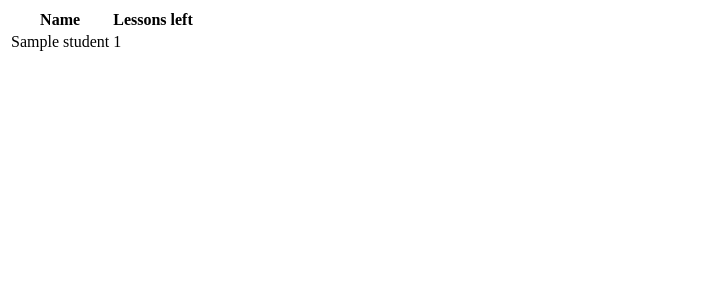
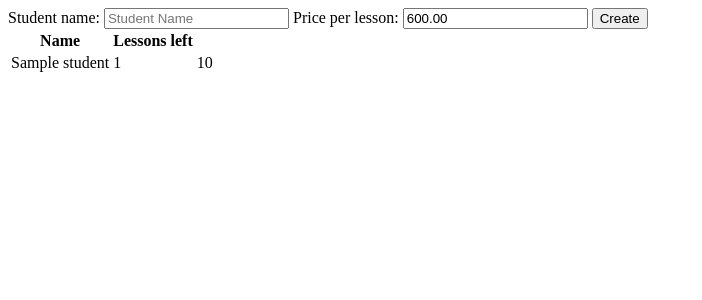
Before and after one commit to hulchakk/TutorDesk, a Django app: template templates/schedule/students.html in a window 1280 px wide. Shown: the top 300 px of the page, without its empty margins (0-702 px from the left). Run offline with Django 5.2, Linux system fonts and the light colour scheme; tables that the repository leaves empty hold one stand-in row (values such as "Sample post"); the template is opened without the code that fills it: values that come from a table or form of the project are taken from there, most other values are stand-ins (such as "Sample title", 1, 10 or a date in 2020); data that the repository does not hold is empty.

Commit message:
feat(schedule): implement POST handler in StudentsView for student creation

```diff
--- a/templates/schedule/students.html
+++ b/templates/schedule/students.html
@@ -5,6 +5,18 @@
 {% endblock %}
 
 {% block content %}
+  <form method="post" action="{% url 'schedule:students' %}">
+    {% csrf_token %}
+    <label>
+      Student name:
+      {{ form.name }}
+    </label>
+    <label>
+      Price per lesson:
+      {{ form.lessons_price }}
+    </label>
+    <input type="submit" value="Create">
+  </form>
   <table>
     <tr>
       <th>Name</th>
@@ -14,6 +26,7 @@
     <tr>
       <td>{{ student.name }}</td>
       <td>{{ student.lessons_count }}</td>
+      <td>{{ student.lessons_price }}</td>
     </tr>
     {% endfor %}
   </table>
```
Also changed, not shown: schedule/views.py (+24 -0 lines).
